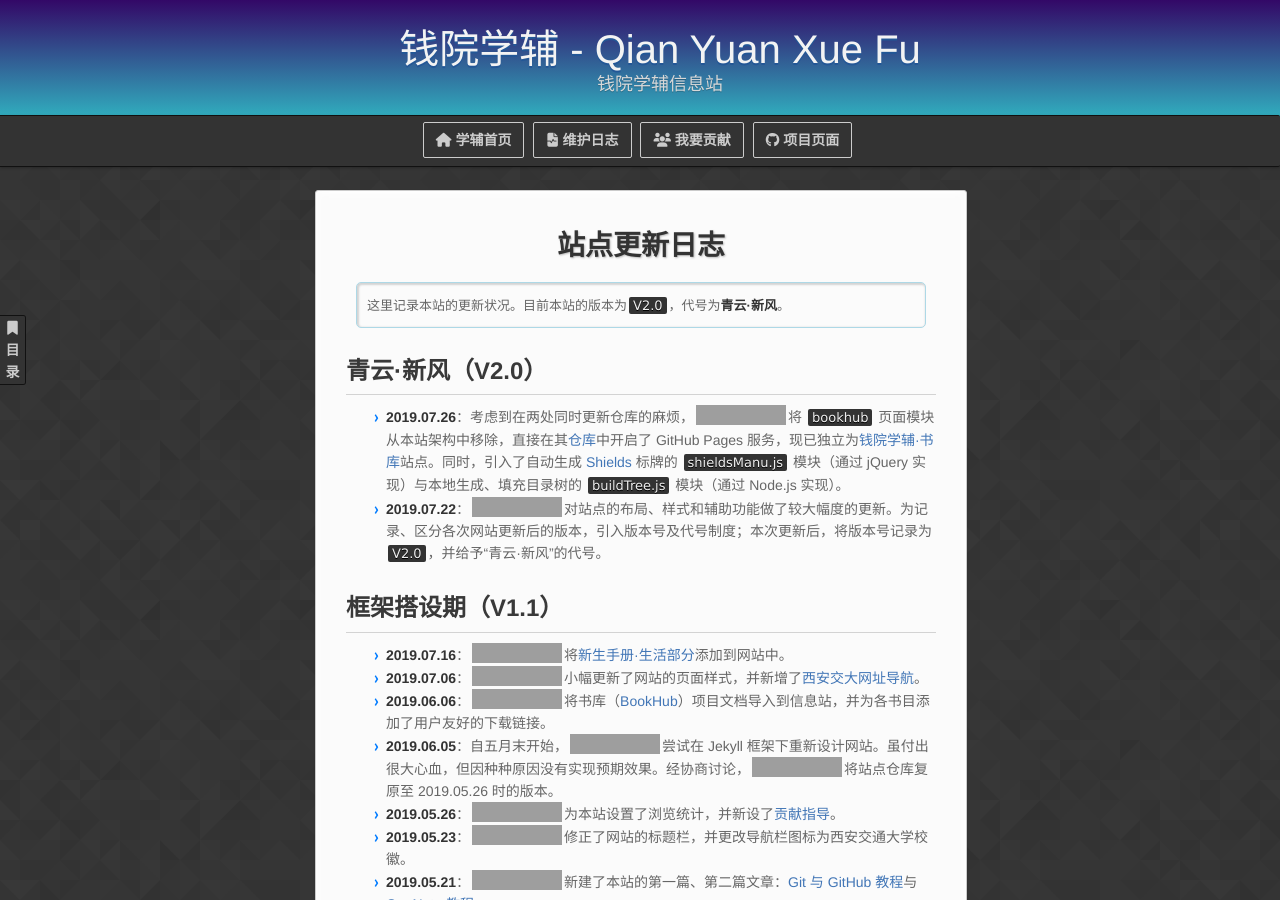
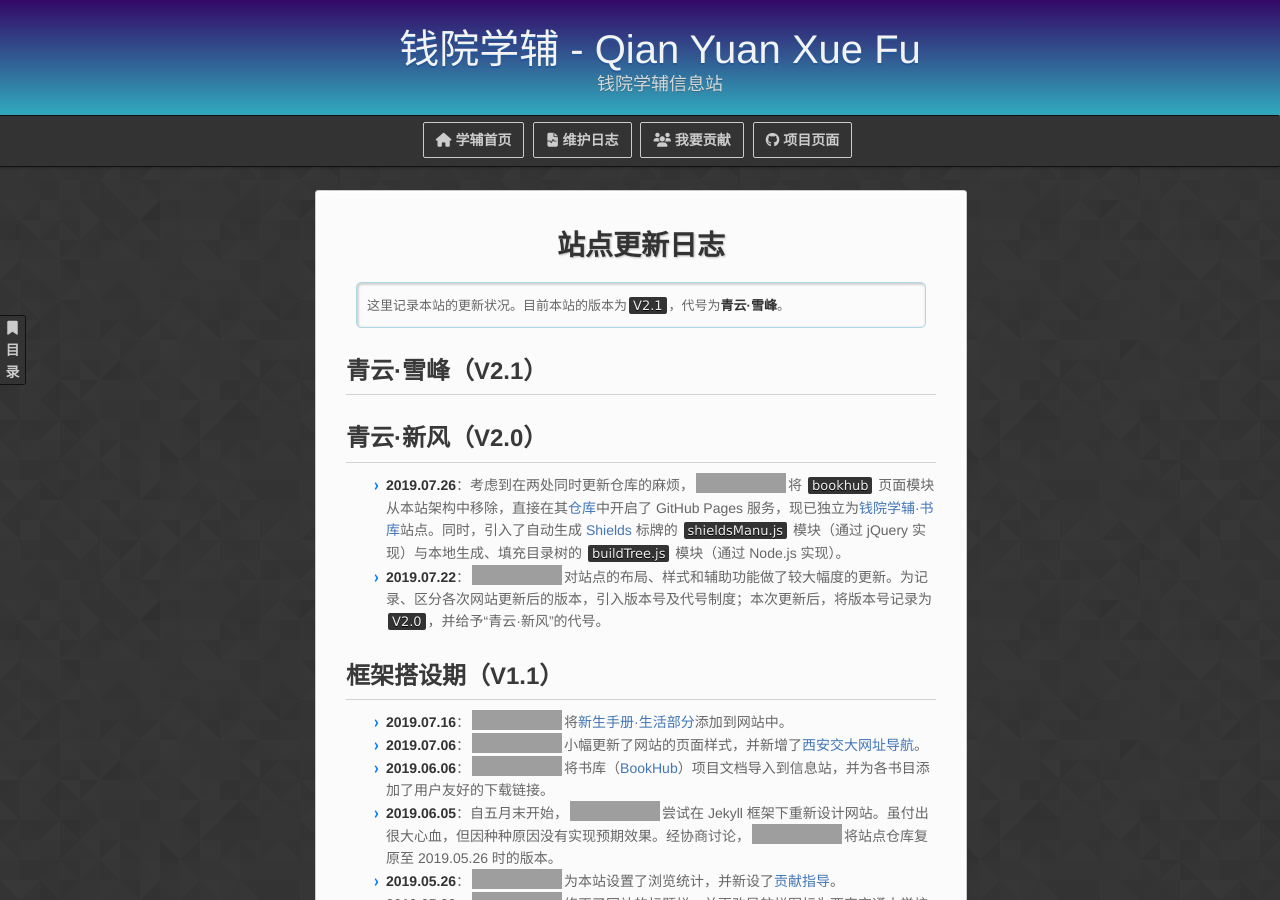
Before and after one commit to qyxf/qyxf.github.io, a Jekyll site: the page built from log.md, in a window 1280 px wide and 900 px high, cut to the strip 0-900 px from the top of the window. Built offline with Jekyll 4.4.1, drawn with Linux system fonts in a browser that asks for light colours; nearby versions of some CDN libraries; some web fonts are replaced; our own code applies the rules of GitHub Pages for plain Markdown files; comment, search, counter and statistics services are not loaded; some of the changed text lies outside the part shown; grey boxes are pictures that could not be loaded.

Commit message:
Ready for V2.1

```diff
--- a/_config.yml
+++ b/_config.yml
@@ -1,6 +1,7 @@
 title: 钱院学辅信息站
 slogan: 钱院学辅 - Qian Yuan Xue Fu
 organization_full: 西安交通大学钱学森书院学业辅导中心
+version: 青云·雪峰 (V2.1)
 plugins:
   - jekyll-mentions
 
--- a/_includes/footer.html
+++ b/_includes/footer.html
@@ -2,6 +2,6 @@
     <p><small><a href="/about">{{ site.organization_full }}</a>出品<br>托管于 <a href="https://pages.github.com"><i class="fab fa-github-alt"></i> GitHub Pages</a>
         并由 <a href="http://jekyllcn.com"><i class="fas fa-vial"></i> Jekyll</a> 强力驱动<br>
         <script async src="//busuanzi.ibruce.info/busuanzi/2.3/busuanzi.pure.mini.js"></script>
-        <span id="busuanzi_container_site_pv"><small><i class="fas fa-tag"></i> 青云·新风(V2.0)　<i class="fas fa-eye"></i> <span id="busuanzi_value_site_pv"></span></small></span>
+        <span id="busuanzi_container_site_pv"><small><a href="https://github.com/qyxf/qyxf.github.io/releases"><i class="fas fa-tag"></i> {{ site.version }}</a>　<i class="fas fa-eye"></i> <span id="busuanzi_value_site_pv"></span></small></span>
     </small></p>
 </footer>
--- a/_includes/head.html
+++ b/_includes/head.html
@@ -4,8 +4,8 @@
 
     {% seo %}
     <link rel="stylesheet" href="{{ '/assets/css/style.css?v=' | append: site.github.build_revision | relative_url }}">
-    <link rel="icon" type="image/png" sizes="32x32" href="/favicon-32x32.png">
-    <link rel="icon" type="image/png" sizes="16x16" href="/favicon-16x16.png">
+    <link rel="icon" type="image/png" sizes="32x32" href="assets/images/favicon-32x32.png">
+    <link rel="icon" type="image/png" sizes="16x16" href="assets/images/favicon-16x16.png">
     <script src="https://code.jquery.com/jquery-3.3.0.min.js" integrity="sha256-RTQy8VOmNlT6b2PIRur37p6JEBZUE7o8wPgMvu18MC4=" crossorigin="anonymous"></script>
     <script src="/assets/js/shieldsManu.js"></script>
     <script src="/assets/js/main.js"></script>
--- a/log.md
+++ b/log.md
@@ -1,10 +1,12 @@
 ---
-date: 2019-8-5
+date: 2019-8-24
 author: '[![能动少C71尤佳睿](person)](@xjtu-blacksmith)、[![自动化钱71吴思源](person)](@edmundwsy)'
 ---
 
 # 站点更新日志
-> 这里记录本站的更新状况。目前本站的版本为`V2.0`，代号为**青云·新风**。
+> 这里记录本站的更新状况。目前本站的版本为`V2.1`，代号为**青云·雪峰**。
+
+## 青云·雪峰（V2.1）
 
 ## 青云·新风（V2.0）
 - **2019.07.26**：考虑到在两处同时更新仓库的麻烦，[![能动少C71尤佳睿](person)](@xjtu-blacksmith)将 `bookhub` 页面模块从本站架构中移除，直接在其[仓库](https://github.com/qyxf/BookHub/)中开启了 GitHub Pages 服务，现已独立为[钱院学辅·书库](/BookHub/)站点。同时，引入了自动生成 [Shields](https://shields.io) 标牌的 [`shieldsManu.js`](https://github.com/qyxf/qyxf.github.io/blob/master/assets/js/shieldsManu.js) 模块（通过 jQuery 实现）与本地生成、填充目录树的 [`buildTree.js`](https://github.com/qyxf/BookHub/blob/master/buildTree.js) 模块（通过 Node.js 实现）。
```
